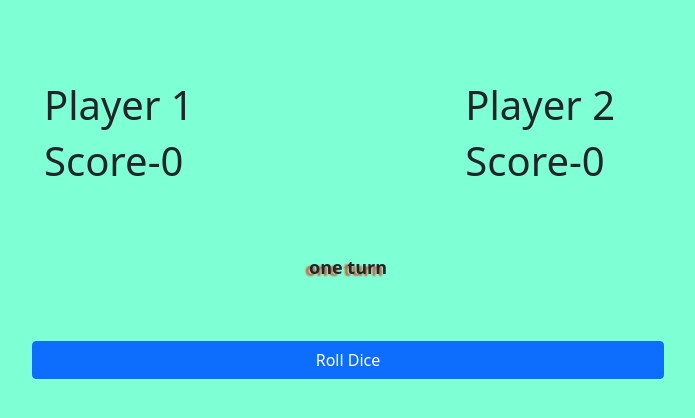
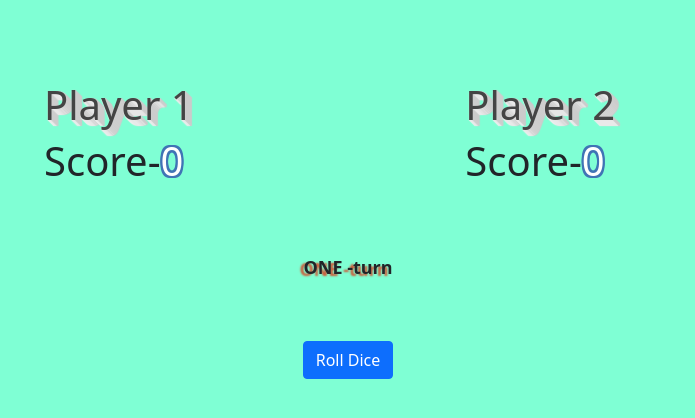
Before and after one commit to nagacharankumarreddy/dice-game, a React (Create React App) app: page /game in a window 1280 px wide. Shown: the top 418 px of the page, without its empty margins (292-987 px from the left). Built offline with nearby package versions, Linux system fonts and the light colour scheme.

Commit message:
styles changed

```diff
--- a/src/App.js
+++ b/src/App.js
@@ -1,5 +1,10 @@
 import "./App.css";
-import { BrowserRouter as Router, Switch, Route } from "react-router-dom";
+import {
+  BrowserRouter as Router,
+  Switch,
+  Route,
+  withRouter,
+} from "react-router-dom";
 
 import Home from "./home";
 import Game from "./game";
--- a/src/Styles/game.css
+++ b/src/Styles/game.css
@@ -0,0 +1,16 @@
+.players {
+  color: #444444;
+  text-shadow: 1px 0px 1px #cccccc, 0px 1px 1px #eeeeee, 2px 1px 1px #cccccc,
+    1px 2px 1px #eeeeee, 3px 2px 1px #cccccc, 2px 3px 1px #eeeeee,
+    4px 3px 1px #cccccc, 3px 4px 1px #eeeeee, 5px 4px 1px #cccccc,
+    4px 5px 1px #eeeeee, 6px 5px 1px #cccccc, 5px 6px 1px #eeeeee,
+    7px 6px 1px #cccccc;
+  color: #444444;
+}
+.score {
+  color: #ffffff;
+  text-shadow: 2px 2px 0 #4074b5, 2px -2px 0 #4074b5, -2px 2px 0 #4074b5,
+    -2px -2px 0 #4074b5, 2px 0px 0 #4074b5, 0px 2px 0 #4074b5,
+    -2px 0px 0 #4074b5, 0px -2px 0 #4074b5;
+  color: #ffffff;
+}
--- a/src/game.jsx
+++ b/src/game.jsx
@@ -3,7 +3,8 @@ import { useState } from "react";
 import { actionTypes } from "./redux/constants/action-types";
 import { setOneScore, setTwoScore } from "./redux/actions/playerActions";
 import { useDispatch, useSelector } from "react-redux";
-
+import { withRouter } from "react-router-dom";
+import "./Styles/game.css";
 const Game = () => {
   const dispatch = useDispatch();
   var names = useSelector((state) => state.getPlayersDataReducer);
@@ -40,34 +41,43 @@ const Game = () => {
       <div className="home">
         <div className="row" style={{ marginTop: "10%", marginBottom: "10%" }}>
           <div className="col-md-4">
-            <h1>Player 1</h1>
-            <h1>Score-{scores.player1}</h1>
+            <h1 className="players">Player 1</h1>
+            <h1>
+              Score-<span className="score">{scores.player1}</span>
+            </h1>
           </div>
           <div className="col-md-4"></div>
           <div className="col-md-4">
             <div className="form-outline">
-              <h1>Player 2</h1>
-              <h1>Score-{scores.player2}</h1>
+              <h1 className="players">Player 2</h1>
+              <h1>
+                Score-<span className="score">{scores.player2}</span>
+              </h1>
             </div>
           </div>
         </div>
         <div className="row">
           <div className="target-wrapper ">
             {playerScores.oneturn ? (
-              <label id="target"> one turn</label>
+              <label id="target"> ONE -turn</label>
             ) : (
-              <label id="target"> two turn</label>
+              <label id="target"> TWO -turn</label>
             )}
           </div>
         </div>
-        <div className="row" style={{ textAlign: "center", marginTop: "10%" }}>
-          <button className="btn btn-primary" onClick={handleScores}>
-            Roll Dice
-          </button>
+        <div
+          className="row text-center"
+          style={{ textAlign: "center", marginTop: "10%" }}
+        >
+          <div className="col">
+            <button className="btn btn-primary w-15 " onClick={handleScores}>
+              Roll Dice
+            </button>
+          </div>
         </div>
       </div>
     </div>
   );
 };
 
-export default Game;
+export default withRouter(Game);
--- a/src/home.jsx
+++ b/src/home.jsx
@@ -4,6 +4,8 @@ import { Link } from "react-router-dom";
 import shake from "./assets/start.gif";
 import { getPlayersDetails } from "./redux/actions/playerActions";
 import { useDispatch } from "react-redux";
+import { withRouter } from "react-router-dom";
+
 function Home() {
   const dispatch = useDispatch();
   function handleChange(event) {
@@ -20,8 +22,8 @@ function Home() {
   }
   const [homestate, sethomestate] = useState({
     handshake: false,
-    player1: "naga",
-    player2: "charan",
+    player1: "",
+    player2: "",
     target: 0,
   });
   function sendData() {
@@ -93,4 +95,4 @@ function Home() {
   );
 }
 
-export default Home;
+export default withRouter(Home);
```
